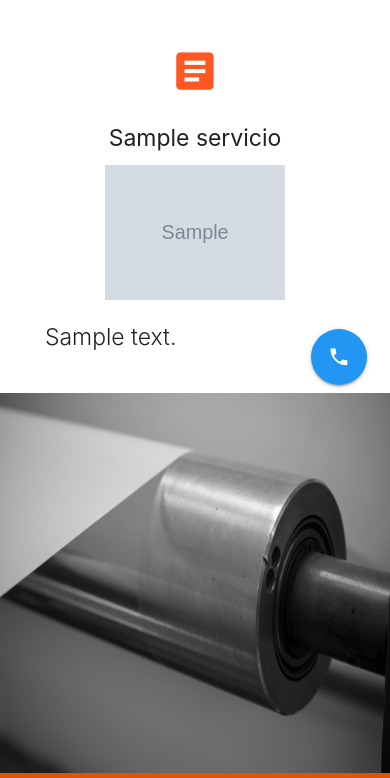
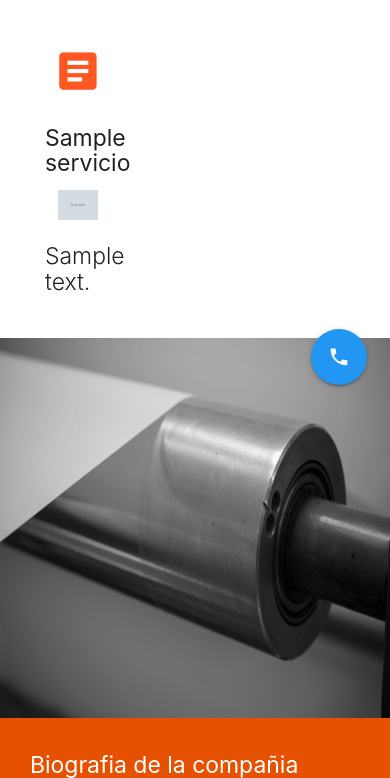
Before and after one commit to Anterd1/rollos-e-impresiones, a Django app: template templates/home.html in a window 390 px wide. Shown: the part 436-1214 px from the top of the page. Run offline with Django 3.2, Linux system fonts and the light colour scheme; the template is opened without the code that fills it: values that come from a table or form of the project are taken from there, others are empty; tables that the repository leaves empty hold one stand-in row (values such as "Sample post"); grey boxes marked "Sample" are stand-in pictures; parts of the project's set-up code (start-up, migrations or seed data) failed here and were passed over; some libraries are stand-ins or nearby versions.

Commit message:
responsive

```diff
--- a/templates/base.html
+++ b/templates/base.html
@@ -23,7 +23,9 @@
             <li><a href="{% url 'servicios' %}">SERVICIOS</a></li>
             <li><a href="{% url 'servicios' %}">CONTACTANOS</a></li>
         </ul>
+
         <ul id="nav-mobile" class="sidenav">
+            <li><img width="270" src="{% static '/img/Logo.png' %}"></li>
             <li><a href="{% url 'home' %}">INICIO</a></li>
              <li><a href="{% url 'blog' %}">BLOG</a></li>
             <li><a href="{% url 'servicios' %}">SERVICIOS</a></li>
--- a/templates/blog.html
+++ b/templates/blog.html
@@ -6,7 +6,7 @@
     <div class="container">
         <div class="center-align">
             {% for blog in blogs %}
-                <div class="col s12 m7">
+                <div class="col s4 m4 l4">
                     <h2 class="header">{{ blog.title_post }}</h2>
                     <div class="card horizontal">
                         <div class="card-image">
--- a/templates/home.html
+++ b/templates/home.html
@@ -10,7 +10,7 @@
         <!--   Icon Section   -->
         <div class="row">
             {% for servicio in servicios %}
-            <div class="col s12 m4">
+            <div class="col s4 m12 l4">
 
                 <div class="icon-block">
                     <h2 class="center deep-orange-text"><i class="material-icons">article</i></h2>
```
